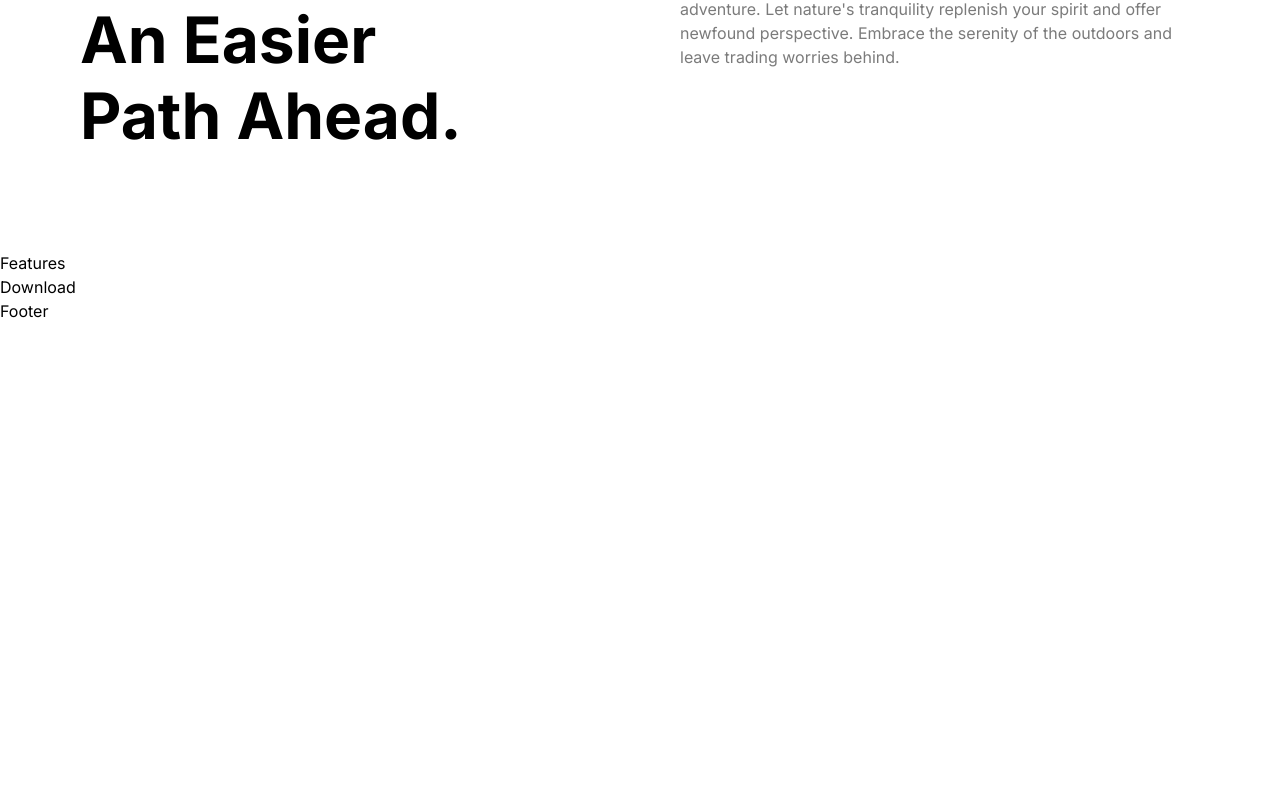
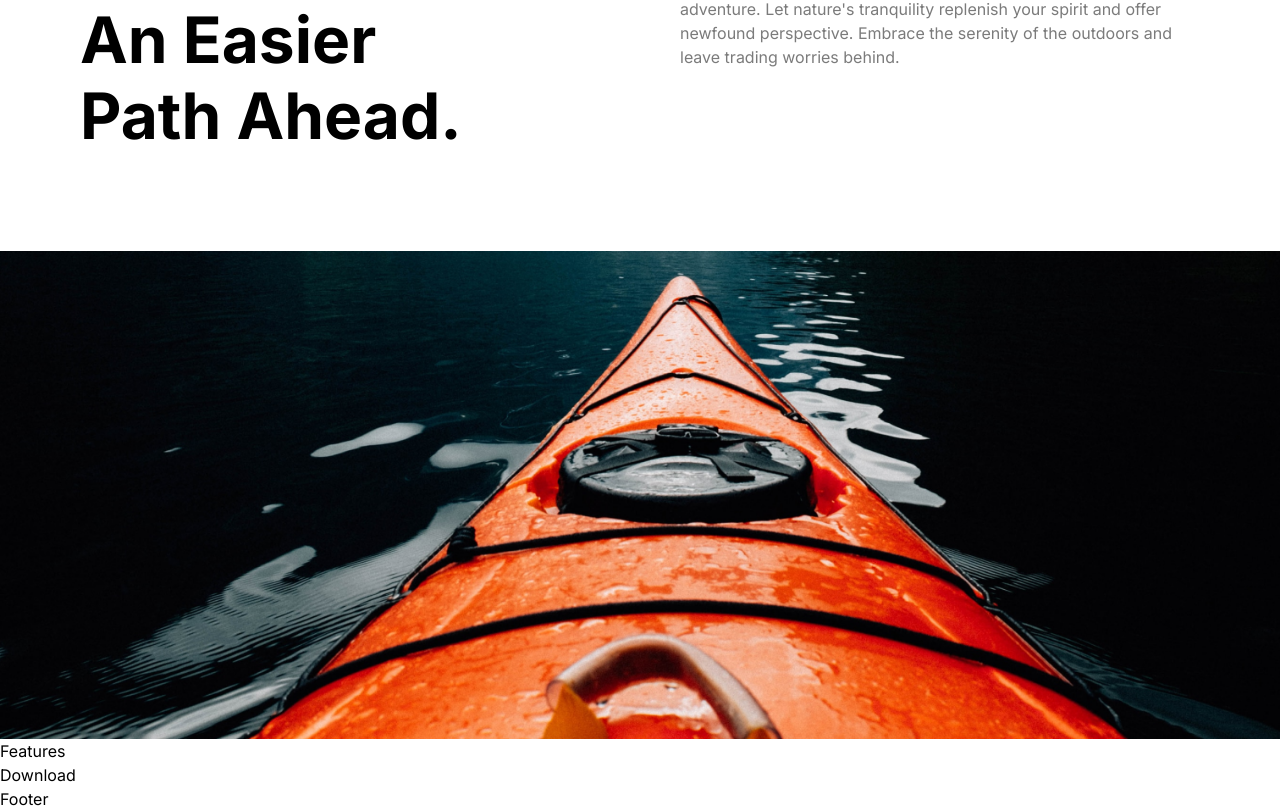
Before and after one commit to eddyK15501/travel-app, a Next.js app: page / in a window 1280 px wide. Shown: the part 2000-2811 px from the top of the page. Before the commit the page ends 2323 px from the top, so only its background shows below. Built offline with nearby package versions, Linux system fonts and the light colour scheme.

Commit message:
Guide.tsx - kayak image added below descriptions

```diff
--- a/components/Guide.tsx
+++ b/components/Guide.tsx
@@ -22,6 +22,9 @@ const Guide = () => {
           </p>
         </div>
       </div>
+      <div className='flexCenter max-container relative w-full'>
+        <Image src='/boat.png' alt='boat' width={1440} height={580} />
+      </div>
     </section>
   );
 };
```
